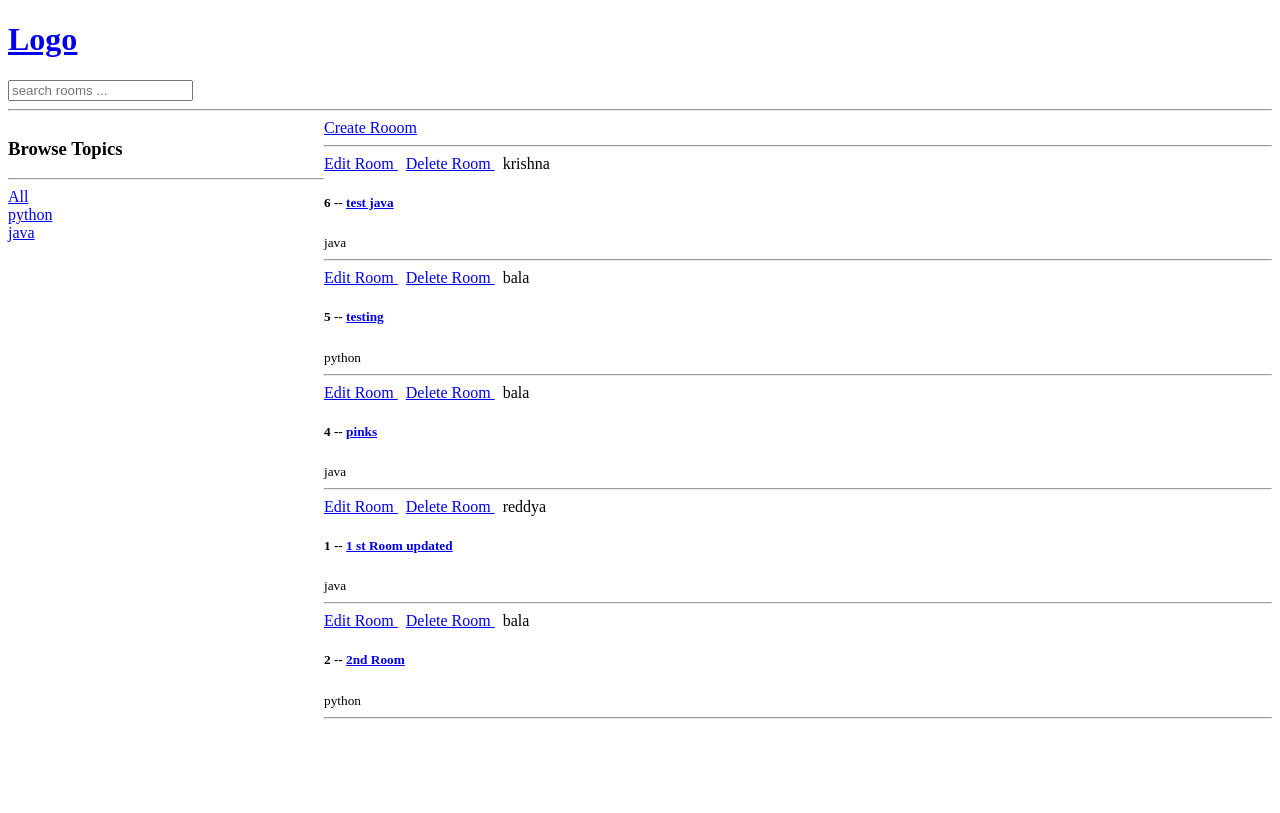
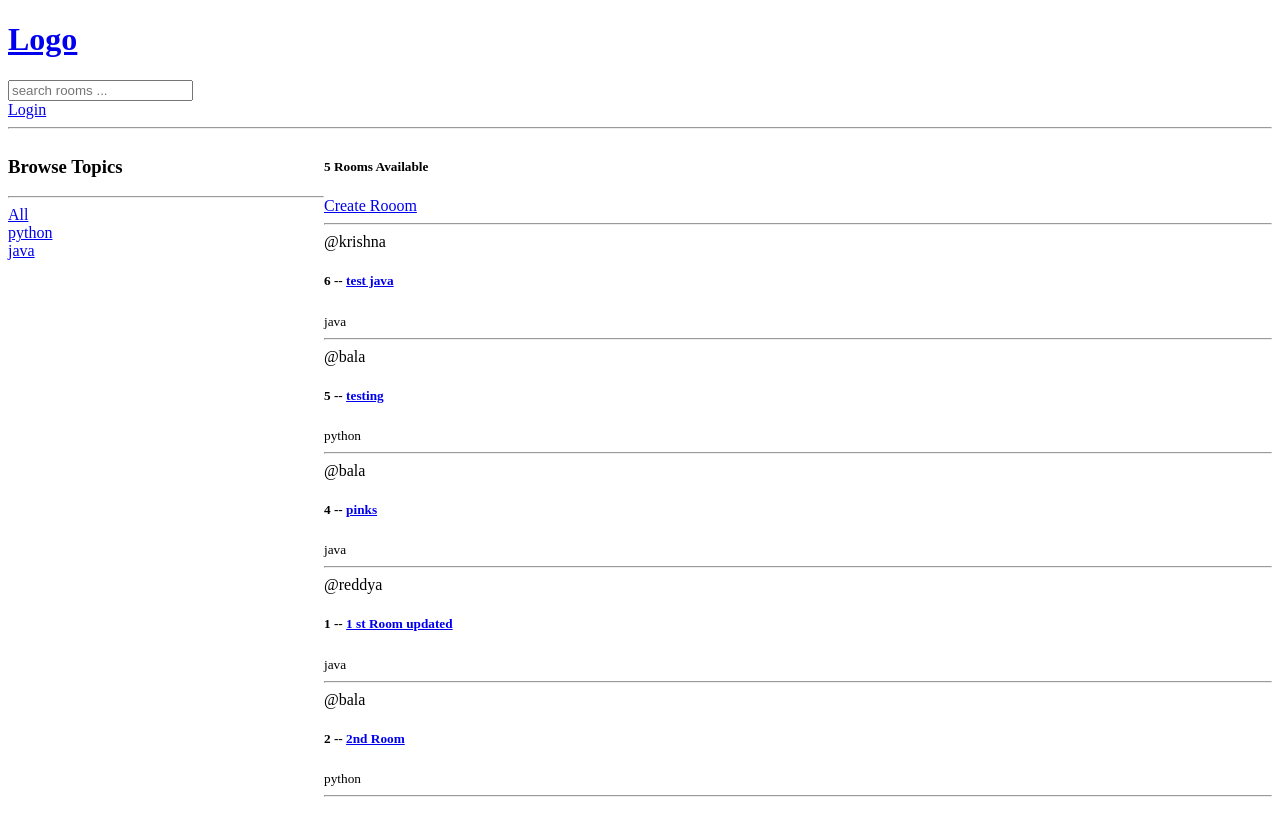
Before and after one commit to akitibala/studybuddy, a Django app: page / in a window 1280 px wide. Before the commit the page ends 719 px from the top, so only its background shows below. Run offline with Django 3.2, Linux system fonts and the light colour scheme; data comes from the database, SQL or seed files in the repository; both versions use the stored data as it was after the commit.

Commit message:
user registeration added

```diff
--- a/base/templates/base/home.html
+++ b/base/templates/base/home.html
@@ -22,15 +22,18 @@
 </div>
 
 <div>
+    <h5>{{room_count}} Rooms Available</h5>
     <a href="{% url  'create-room'%}" >Create Rooom</a>
     <hr>
     <div>
     {% for room in rooms %}
     <div>
+    {% if request.user == room.host%}
     <a href="{% url 'update-room' room.id %}" > Edit Room </a>&nbsp
     <a href="{% url 'delete-room' room.id %}" > Delete Room </a>&nbsp
+    {% endif %}
 
-    <span> {{ room.host.username }}</span>
+    <span> @{{ room.host.username }}</span>
     <h5> {{ room.id}} -- <a href="{% url 'room' room.id %}" >{{room.name}}</a></h5>
     <small>{{ room.topic}}</small>
     <hr>
--- a/base/urls.py
+++ b/base/urls.py
@@ -3,6 +3,10 @@ from django.urls import path
 from . import views
 
 urlpatterns = [
+    path('login/',views.login_page,name='login'),
+    path('logout/',views.logout_page,name='logout'),
+    path('register/',views.register_page,name='register'),
+
     path('',view=views.home,name='home'),
     path('room/<str:pk>',view=views.room,name='room'),
     path('create-room',view=views.create_room,name='create-room'),
--- a/base/views.py
+++ b/base/views.py
@@ -1,4 +1,12 @@
 from django.shortcuts import redirect, render , HttpResponse
+# from django.
+from django.contrib.auth.models import User
+from django.contrib.auth.decorators import login_required
+from django.contrib.auth import authenticate,login,logout
+from django.contrib.auth.forms import UserCreationForm
+from django.contrib import messages
+
+
 from .models import Room ,Topic
 from .forms import RoomForm
 from django.db.models import Q
@@ -7,20 +15,72 @@ from django.db.models import Q
 #     {'id':2 , 'name':'Room 2'},
 # ]
 # Create your views here.
+def login_page(request):
+    page='login'
+    if request.user.is_authenticated:
+        return redirect('home')
+
+    if request.method == "POST":
+        username = request.POST.get('username').lower()
+        pwd = request.POST.get('password')
+
+        try:
+            user = User.objects.get(username=username)
+        except:
+            messages.error(request, 'User does not exist.')
+
+        # return
+        user = authenticate(request,username=username,password=pwd)
+        if user is not None:
+            login(request,user)
+            return redirect('home')
+        else:
+            messages.error(request, 'Credentials does not match.')
+
+
+    context={'page':page}
+    return render(request,'base/login_register.html',context)
+
+def logout_page(request):
+    logout(request)
+    return redirect('home')
+
+def register_page(request):
+    form = UserCreationForm()
+    if request.method == "POST":
+        form = UserCreationForm(request.POST)
+        if form.is_valid():
+            user = form.save(commit=False)
+            user.username = user.username.lower()
+            user.save()
+            login(request,user)
+            return redirect('home')
+        else:
+            messages.error(request,'An error ocuured during during user creation')
+
+    context={'form':form}
+    return render(request,'base/login_register.html',context)
+
+
 def home(request):
+
+
     q = request.GET.get('q','')
     rooms = Room.objects.filter(Q(topic__name__icontains=q)|
     Q(name__icontains=q)|
     Q(description__icontains=q))
+    room_count = rooms.count()
     topics = Topic.objects.all()
-    context = { 'rooms':rooms,'topics':topics}
+    context = { 'rooms':rooms,'topics':topics,'room_count':room_count}
     return render(request,'base/home.html',context)
+
 def  room(request,pk):
     room = Room.objects.get(id=int(pk))
 
     context ={'room':room}
     return render(request,'base/room.html',context)
 
+@login_required(login_url='login')
 def create_room(request):
     form = RoomForm()
     if request.method == "POST":
@@ -32,9 +92,12 @@ def create_room(request):
     context ={'form':form}
     return render(request,'base/room_form.html',context)
 
+@login_required(login_url='login')
 def update_room(request,pk):
     room = Room.objects.get(id=pk)
     form = RoomForm(instance=room)
+    if request.user != room.host:
+        return HttpResponse('you are not allowed here!')
     if request.method == "POST":
         form = RoomForm(request.POST,instance=room)
         if form.is_valid():
@@ -43,8 +106,11 @@ def update_room(request,pk):
     context ={'form':form}
     return render(request,'base/room_form.html',context)
 
+@login_required(login_url='login')
 def delete_room(request,pk):
     room = Room.objects.get(id=pk)
+    if request.user != room.host:
+        return HttpResponse('you are not allowed here!')
     if request.method == "POST":
         room.delete()
         return redirect('home')
--- a/templates/main.html
+++ b/templates/main.html
@@ -5,6 +5,13 @@
 </head>
 <body>
   {% include 'navbar.html' %}
+  {% if messages %}
+<ul class="messages">
+    {% for message in messages %}
+    <li>{{ message }}</li>
+    {% endfor %}
+</ul>
+{% endif %}
  {% block content %}{% endblock %}
 
 </body>
--- a/templates/navbar.html
+++ b/templates/navbar.html
@@ -4,4 +4,10 @@
 <form method="GET" action="{% url 'home' %}" >
 <input type='text' name='q' placeholder="search rooms ..."/>
 </form>
+{% if request.user.is_authenticated %}
+    <p>Hello {{ request.user}} </p>
+    <a href="{% url 'logout'%}">Logout</a>
+{% else %}
+<a href="{% url 'login' %}">Login</a>
+{% endif %}
 <hr>
```
Also changed, not shown: db.sqlite3.
